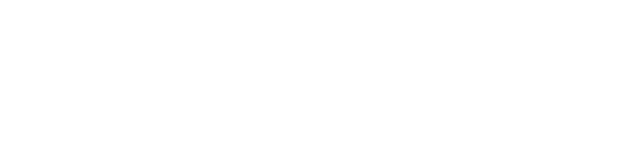
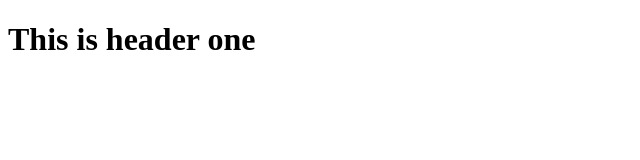
Before and after one commit to chivmengsong/git-test, a plain HTML site: page index.html in a window 1280 px wide. Shown: the whole page, without its empty margins (0-640 px from the left). Drawn offline with Linux system fonts and the light colour scheme.

Commit message:
Second commit

```diff
--- a/index.html
+++ b/index.html
@@ -6,6 +6,6 @@
     </head>
 
     <body>
-
+        <h1>This is header one</h1>
     </body>
 </html>
```
